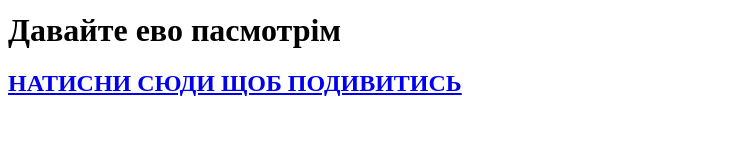
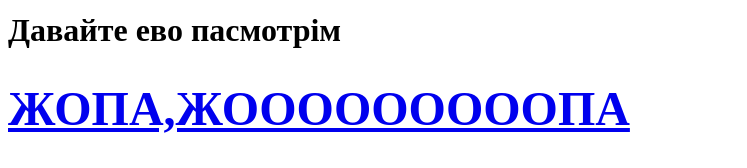
Before and after one commit to Anonim150/Brawl-Stars, a plain HTML site: page index.html in a window 1280 px wide. Shown: the part 873-1041 px from the top of the page, without its empty margins (0-747 px from the left). Before the commit the page ends 990 px from the top, so only its background shows below. Drawn offline with Linux system fonts and the light colour scheme.

Commit message:
Black pencil

```diff
--- a/index.html
+++ b/index.html
@@ -13,9 +13,8 @@
 <h1>Вчера вишел новенькій,свеженькій Brawl Tolk!</h1>
 <img src='https://i.ytimg.com/vi/B9NFovh01mw/hq720.jpg?sqp=-oaymwEhCK4FEIIDSFryq4qpAxMIARUAAAAAGAElAADIQj0AgKJD&rs=AOn4CLDDIYkBO4PCL6w3Gb1xW3kZw5npJw'>
 <h1>Давайте ево пасмотрім</h1>
-<h2><a target='_blank' href='https://www.youtube.com/watch?v=S6aZkEc5fDs&t=125s'>НАТИСНИ СЮДИ ЩОБ ПОДИВИТИСЬ</a></h2>
-
-
+<h2><a target='_blank' href='https://www.youtube.com/watch?v=S6aZkEc5fDs&t=125s'>
+<h1>ЖОПА,ЖОООООООООПА</h1>
 </body>
 
 
```
